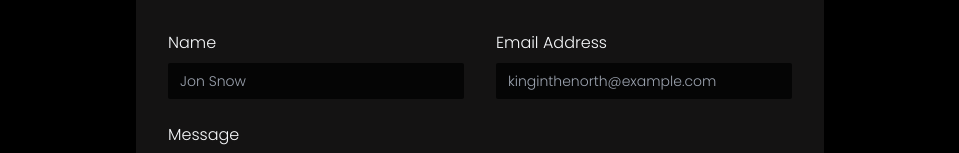
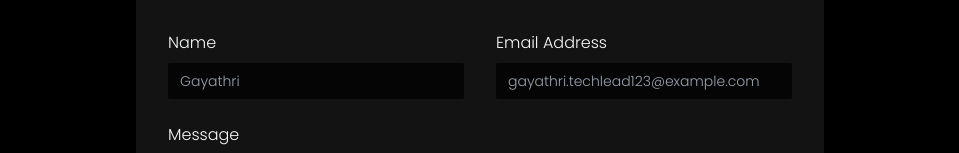
Before and after one commit to GayathriBandaru2003/gayathri_portifolio, a React (Vite) app: page / in a window 1280 px wide. Shown: the part 2288-2441 px from the top of the page, without its empty margins (160-1119 px from the left). Built offline with nearby package versions, Linux system fonts and the light colour scheme.

Commit message:
Update Contact.jsx

```diff
--- a/src/components/Contact.jsx
+++ b/src/components/Contact.jsx
@@ -46,13 +46,13 @@ const Contact = () => {
                     <div className="w-full flex justify-center sm:justify-start">
                         <div className="w-11/12 sm:w-full flex flex-col">
                             <label htmlFor="name">Name</label>
-                            <input id="name" type="text" name="name" placeholder="Jon Snow" required className="w-full px-3 py-2 rounded-sm mt-2 bg-[rgb(5,5,5)] border-none outline-none placeholder:text-xs sm:placeholder:text-sm text-sm"/>
+                            <input id="name" type="text" name="name" placeholder="Gayathri" required className="w-full px-3 py-2 rounded-sm mt-2 bg-[rgb(5,5,5)] border-none outline-none placeholder:text-xs sm:placeholder:text-sm text-sm"/>
                         </div>
                     </div>
                     <div className="w-full flex justify-center sm:justify-start">
                         <div className="w-11/12 sm:w-full flex flex-col">
                             <label htmlFor="email">Email Address</label>
-                            <input id="email" type="email" name="email" placeholder="kinginthenorth@example.com" required className="w-full px-3 py-2 rounded-sm mt-2 bg-[rgb(5,5,5)] border-none outline-none placeholder:text-xs sm:placeholder:text-sm text-sm"/>
+                            <input id="email" type="email" name="email" placeholder="gayathri.techlead123@example.com" required className="w-full px-3 py-2 rounded-sm mt-2 bg-[rgb(5,5,5)] border-none outline-none placeholder:text-xs sm:placeholder:text-sm text-sm"/>
                         </div>
                     </div>
                 </div>
```
